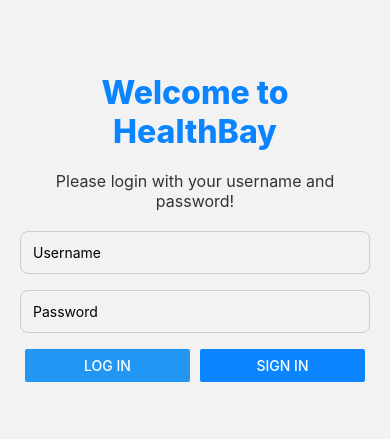
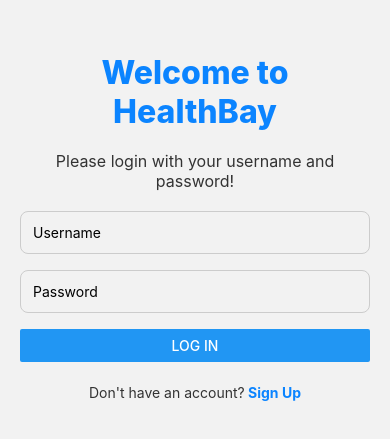
Before and after one commit to gordanliu/HealthBay, a React Native app in the folder client/: screen / in a window 390 px wide. Shown: the part 195-634 px from the top of the page. Built offline with nearby package versions, Linux system fonts and the light colour scheme.

Commit message:
feat(auth): added signup screen and improved login flow with shared setUser prop

```diff
--- a/client/src/navigation/AppNavigator.js
+++ b/client/src/navigation/AppNavigator.js
@@ -1,21 +1,10 @@
-import { createNativeStackNavigator } from '@react-navigation/native-stack';
-import LoginScreen from '../screens/LoginScreen';
 import MainTabs from './MainTabs';
-
-const Stack = createNativeStackNavigator();
+import AuthStack from './AuthStack';
 
 export default function AppNavigator({ user, setUser }) {
-  return (
-    <Stack.Navigator screenOptions={{ headerShown: false }}>
-      {user ? (
-        <Stack.Screen name="MainTabs">
-          {(props) => <MainTabs {...props} setUser={setUser} />}
-        </Stack.Screen>
-      ) : (
-        <Stack.Screen name="Login">
-          {(props) => <LoginScreen {...props} setUser={setUser} />}
-        </Stack.Screen>
-      )}
-    </Stack.Navigator>
+  return user ? (
+    <MainTabs setUser={setUser} />
+  ) : (
+    <AuthStack setUser={setUser} />
   );
 }
--- /dev/null
+++ b/client/src/navigation/AuthStack.js
@@ -0,0 +1,21 @@
+import { createNativeStackNavigator } from '@react-navigation/native-stack';
+import LoginScreen from '../screens/LoginScreen';
+import SignUpScreen from '../screens/SignUpScreen';
+
+const Stack = createNativeStackNavigator();
+
+export default function AuthStack({ setUser }) {
+  return (
+    <Stack.Navigator>
+      {/* Login Screen — pass setUser manually */}
+      <Stack.Screen name="Login" options={{ headerShown: false }}>
+        {(props) => <LoginScreen {...props} setUser={setUser} />}
+      </Stack.Screen>
+
+      {/* Sign Up Screen — also needs setUser */}
+      <Stack.Screen name="SignUp" options={{ title: 'Create Account' }}>
+        {(props) => <SignUpScreen {...props} setUser={setUser} />}
+      </Stack.Screen>
+    </Stack.Navigator>
+  );
+}
--- a/client/src/screens/LoginScreen.js
+++ b/client/src/screens/LoginScreen.js
@@ -1,6 +1,14 @@
 import React, { useState } from 'react';
 
-import { Text, View, StyleSheet, TextInput, Button, Alert } from 'react-native';
+import {
+  Text,
+  View,
+  StyleSheet,
+  TextInput,
+  Button,
+  Alert,
+  TouchableOpacity,
+} from 'react-native';
 
 export default function LoginScreen({ navigation, setUser }) {
   const [username, setUsername] = useState('');
@@ -9,13 +17,10 @@ export default function LoginScreen({ navigation, setUser }) {
   const handleLogin = () => {
     if (username && password) {
       setUser({ name: username });
+      Alert.alert(`Welcome back, ${username}!`);
     } else {
       Alert.alert('Error', 'Please enter both username and password');
     }
-  };
-
-  const handleSignIn = () => {
-    setUser({ name: username || 'NewUser' });
   };
 
   return (
@@ -42,13 +47,16 @@ export default function LoginScreen({ navigation, setUser }) {
         secureTextEntry
       />
 
-      <View style={styles.buttonRow}>
-        <View style={styles.buttonWrapper}>
-          <Button title="Log In" onPress={handleLogin} />
-        </View>
-        <View style={styles.buttonWrapper}>
-          <Button title="Sign In" onPress={handleSignIn} color="#0b84ff" />
-        </View>
+      {/* login button */}
+      <View style={styles.buttonWrapper}>
+        <Button title="Log In" onPress={handleLogin} />
+      </View>
+
+      <View style={styles.signUpContainer}>
+        <Text style={styles.signUpText}>Don't have an account?</Text>
+        <TouchableOpacity onPress={() => navigation.navigate('SignUp')}>
+          <Text style={(styles.signUpText, styles.signUpLink)}> Sign Up</Text>
+        </TouchableOpacity>
       </View>
     </View>
   );
@@ -82,13 +90,17 @@ const styles = StyleSheet.create({
     padding: 12,
     marginBottom: 16,
   },
-  buttonRow: {
+  buttonWrapper: {
+    width: '100%',
+    marginBottom: 12,
+  },
+  signUpContainer: {
     flexDirection: 'row',
-    justifyContent: 'space-between',
-    width: '100%',
+    marginTop: 10,
   },
-  buttonWrapper: {
-    flex: 1,
-    marginHorizontal: 5,
+  signUpText: {
+    fontSize: 14,
+    color: '#333',
   },
+  signUpLink: { color: '#0b84ff', fontWeight: 'bold' },
 });
--- /dev/null
+++ b/client/src/screens/SignUpScreen.js
@@ -0,0 +1,101 @@
+import React, { useState } from 'react';
+import { View, TextInput, Button, StyleSheet, Alert } from 'react-native';
+import { Picker } from '@react-native-picker/picker';
+
+export default function SignUpScreen({ navigation, setUser }) {
+  const [firstName, setFirstName] = useState('');
+  const [lastName, setLastName] = useState('');
+  const [birthday, setBirthday] = useState('');
+  const [gender, setGender] = useState('');
+  const [username, setUsername] = useState('');
+  const [password, setPassword] = useState('');
+
+  const handleSignUp = () => {
+    // simple validation (need more)
+    if (firstName && lastName && birthday && gender && username && password) {
+      setUser({ name: username, firstName, lastName }); // logs in user immediately
+      Alert.alert('Sign Up Successful', `Welcome, ${firstName}!`);
+    } else {
+      Alert.alert('Error', 'Please fill in all fields');
+    }
+  };
+
+  return (
+    <View style={styles.container}>
+      <TextInput
+        style={styles.input}
+        placeholder="First Name"
+        value={firstName}
+        onChangeText={setFirstName}
+      />
+      <TextInput
+        style={styles.input}
+        placeholder="Last Name"
+        value={lastName}
+        onChangeText={setLastName}
+      />
+      <TextInput
+        style={styles.input}
+        placeholder="Birthday (MM/DD/YYYY)"
+        value={birthday}
+        onChangeText={setBirthday}
+      />
+
+      <View style={styles.pickerWrapper}>
+        <Picker
+          selectedValue={gender}
+          onValueChange={(itemValue) => setGender(itemValue)}
+        >
+          <Picker.Item label="Select Gender" value="" />
+          <Picker.Item label="Male" value="male" />
+          <Picker.Item label="Female" value="female" />
+          <Picker.Item label="Other" value="other" />
+        </Picker>
+      </View>
+
+      <TextInput
+        style={styles.input}
+        placeholder="Username"
+        value={username}
+        onChangeText={setUsername}
+        autoCapitalize="none"
+      />
+      <TextInput
+        style={styles.input}
+        placeholder="Password"
+        value={password}
+        onChangeText={setPassword}
+        secureTextEntry
+      />
+
+      <View style={{ width: '100%', marginBottom: 16 }}>
+        <Button title="Create Account" onPress={handleSignUp} />
+      </View>
+      <Button title="Back to Login" onPress={() => navigation.goBack()} />
+    </View>
+  );
+}
+
+const styles = StyleSheet.create({
+  container: {
+    flex: 1,
+    justifyContent: 'center',
+    alignItems: 'center',
+    padding: 20,
+  },
+  input: {
+    width: '100%',
+    borderWidth: 1,
+    borderColor: '#ccc',
+    borderRadius: 8,
+    padding: 12,
+    marginBottom: 16,
+  },
+  pickerWrapper: {
+    width: '100%',
+    borderWidth: 1,
+    borderColor: '#ccc',
+    borderRadius: 8,
+    marginBottom: 16,
+  },
+});
```
